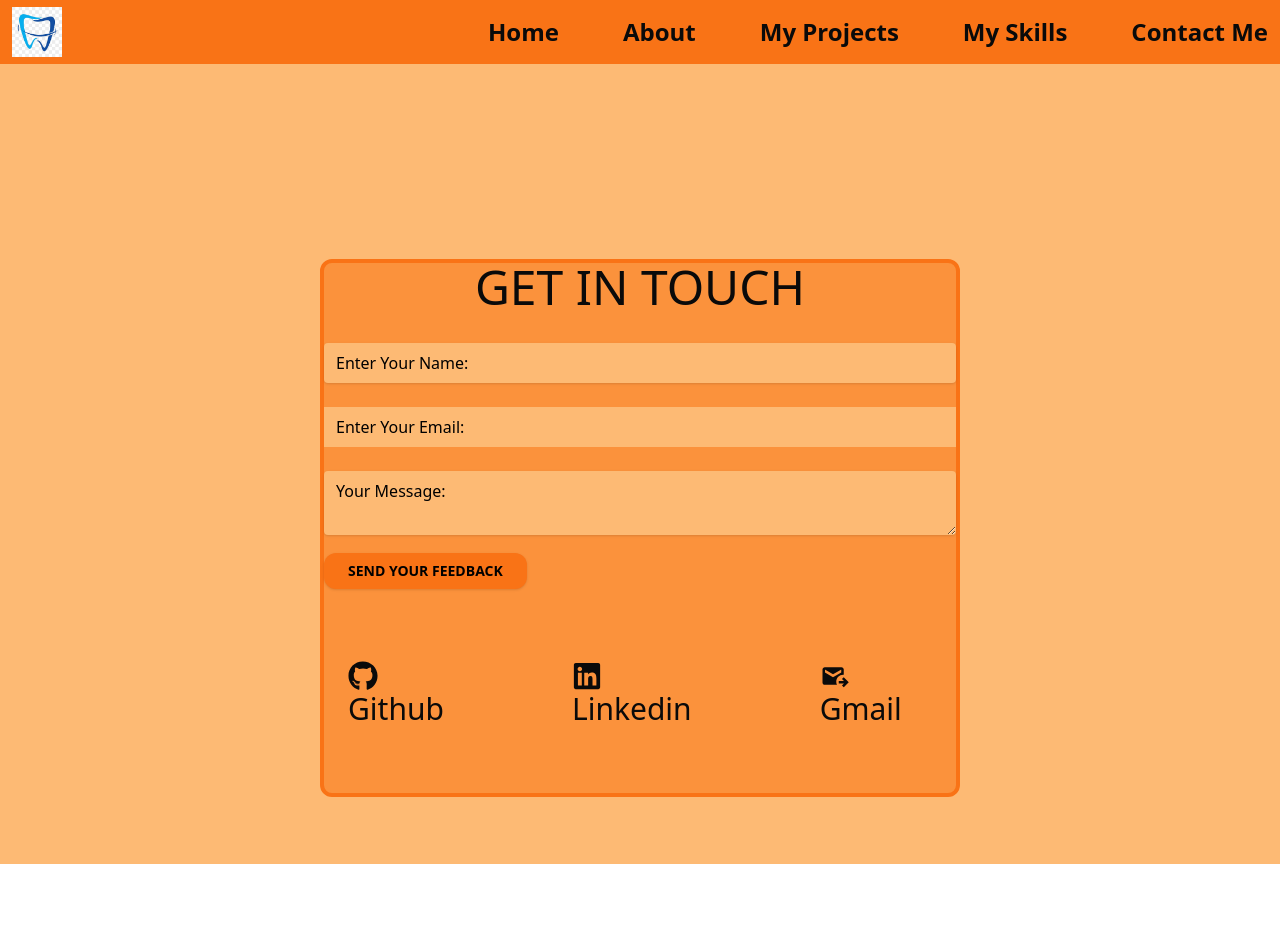
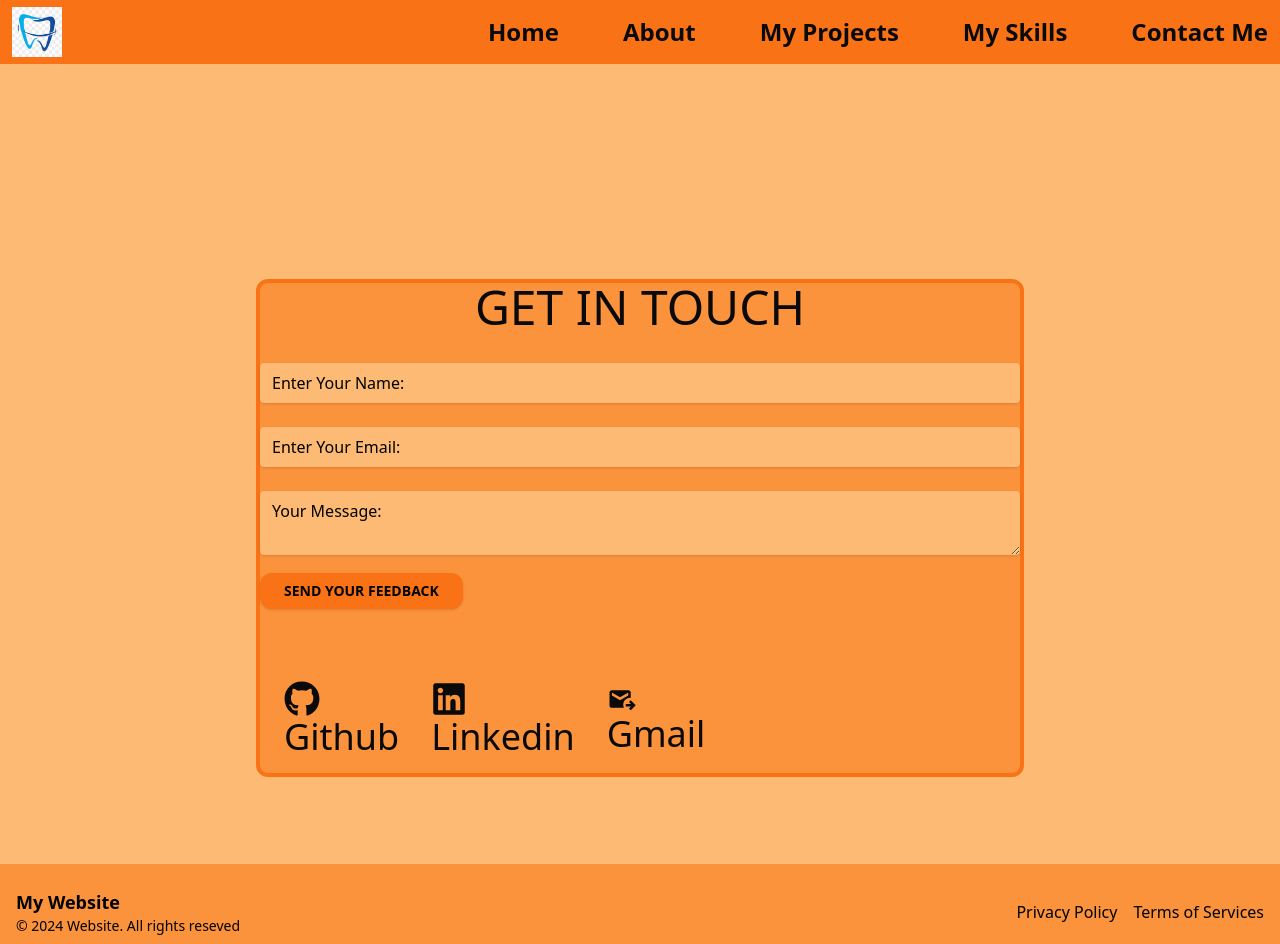
Before and after one commit to Qurat-ul-ain17/next-portfolio, a Next.js app: page /contact in a window 1280 px wide. Before the commit the page ends 864 px from the top, so only its background shows below. Built offline with nearby package versions, Linux system fonts and the light colour scheme.

Commit message:
update my code

```diff
--- a/src/app/about/page.tsx
+++ b/src/app/about/page.tsx
@@ -1,16 +1,14 @@
 function About() {
     return (
       <div className="w-screen h-screen relative bg-orange-300">
-        <div className="h-full w-full flex items-center">
-          <div className="text-center">
-          <h1 className="text-5xl font-bold ">About Me</h1><br/>
-          <div className="ml-60">
-          <p>I'm Dr. Qurat-ul-ain Ali. I have done BDS from Dow University Of Health Sciences. I have 6 years of experience in dentistry. I have developed strong analytical , problem-solving, and communication skills. Now. I am applying these strengths to web development. Mastering web development technologies(HTML, CSS, Typescript, Node-js etc.) Building personal projects, contributing to open-source initiatives and continue learning from the developer community.
+        <div className="h-full w-full flex flex-col md:flex-row items-center justify-center">
+          <div className="text-center md:text-left md:w-1/2">
+          <h1 className="text-4xl sm:text-5xl font-bold mb-4 md:ml-56">About Me</h1>
+          <p className="text-sm sm:text-base md:text-lg md:w-4/5 mx-auto md:ml-20">I'm Dr. Qurat-ul-ain Ali. I have done BDS from Dow University Of Health Sciences. I have 6 years of experience in dentistry. I have developed strong analytical , problem-solving, and communication skills. Now. I am applying these strengths to web development. Mastering web development technologies(HTML, CSS, Typescript, Node-js etc.) Building personal projects, contributing to open-source initiatives and continue learning from the developer community.
           </p>
           </div>
-          </div>
 
-          <div className="w-full flex justify-center mr-60">
+          <div className="mt-8 md:mt-0 md:w-1/3 flex justify-center md:justify-start">
             <img src='/images/images (3).jpeg'
             alt="Profile Picture"
             width={300} height={300}
--- a/src/app/contact/page.tsx
+++ b/src/app/contact/page.tsx
@@ -8,9 +8,9 @@ import { FaLinkedin } from "react-icons/fa6";
 function page() {
   return (
     <div className="bg-orange-300 h-screen w-screen flex items-center justify-center pt-32">
-      <div className="bg-orange-400 h-[80%] w-[50%] relative rounded-xl border-orange-500 border-4">
+      <div className="bg-orange-400 h-auto w-full sm:w-[70%] md:w-[60%] lg:w=[50%] relative rounded-xl border-orange-500 border-4">
         <div className="space-y-8">
-          <h2 className="text-5xl text-center">GET IN TOUCH</h2>
+          <h2 className="tex-3xl sm:text-5xl text-center">GET IN TOUCH</h2>
           <form>
             <div>
               <input
@@ -26,7 +26,7 @@ function page() {
                 type="text"
                 name="email"
                 placeholder="Enter Your Email:"
-                className="w-full px-3 py-2 placeholder-black bg-orange-300"
+                className="w-full px-3 py-2 placeholder-black bg-orange-300 border-0 border-orange-400 rounded shadow"
               />
             </div>
             <br />
@@ -34,7 +34,7 @@ function page() {
               <textarea
                 placeholder="Your Message:"
                 name="message"
-                className="w-full px-3 py-2 placeholder-black bg-orange-300 border-0 rounded shadow"
+                className="w-full px-3 py-2 placeholder-black bg-orange-300 border-0 border-orange-400 rounded shadow"
               />
             </div>
             <Button className="bg-orange-500 hover:bg-orange-600 text-black px-6 mb-10 py-3 font-bold border-0 rounded-xl shadow">
@@ -42,21 +42,25 @@ function page() {
             </Button>
           </form>
 
-          <div className="flex items-center space-x-32 pb-4 pl-6">
+          <div className="flex flex-col md:flex-row items-center md:space-x-8 space-y-4 md:space-y-0 pb-4 pl-6">
             <a href="https://github.com/Qurat-ul-ain17" target="_blank"
             rel="noopener noreference"
-            className='text-3xl hover:uppercase'>
-              <FaGithub /> Github
+            className='text-3xl sm:text-4xl hover:uppercase'>
+              <FaGithub />
+              <span className="sm:block hidden">Github</span>
             </a>
 
             <a href="www.linkedin.com/in/quratulain-ali-b97a07131"
             target="_blank"
             rel="noopener noreference"
-            className="text-3xl hover:uppercase">
-              <FaLinkedin/>Linkedin
+            className="text-3xl sm:text-4xl hover:uppercase">
+              <FaLinkedin/>
+              <span className="sm:block hidden">Linkedin</span>
             </a>
-            <a href="mailto:someone@gmail.com" className="text-3xl hover:uppercase">
-            <MdOutgoingMail size={30} />Gmail
+            <a href="mailto:someone@gmail.com"
+            className="text-3xl sm:text-4xl hover:uppercase">
+            <MdOutgoingMail size={30} />
+            <span className="sm:block hidden">Gmail</span>
             </a>
           </div>
         </div>
--- a/src/app/layout.tsx
+++ b/src/app/layout.tsx
@@ -2,6 +2,8 @@ import type { Metadata } from "next";
 import localFont from "next/font/local";
 import "./globals.css";
 import Navbar from "@/components/navbar";
+import Footer from "@/components/footer";
+
 
 const geistSans = localFont({
   src: "./fonts/GeistVF.woff",
@@ -30,7 +32,8 @@ export default function RootLayout({
         className={`${geistSans.variable} ${geistMono.variable} antialiased`}
       >
         <Navbar/>
-        {children}
+        <main className="flex-grow">{children}</main>
+        <Footer/>
       </body>
     </html>
   );
--- a/src/app/projects/page.tsx
+++ b/src/app/projects/page.tsx
@@ -3,10 +3,10 @@ import React from "react";
 
 function Projects() {
   return (
-    <div className="bg-orange-300 w-screen h-screen flex items-center justify-center">
-      <div className="bg-orange-400 border border-orange-600 shadow-2xl w-[60%] h-[60%] relative rounded-xl p-5 text-center">
-          <h2 className="text-5xl font-bold mb-32">PROJECTS</h2>
-        <div className="flex justify-around">
+    <div className="bg-orange-300 w-screen h-screen flex items-center justify-center p-4">
+      <div className="bg-orange-400 border border-orange-600 shadow-2xl w-full sm:w-[60%] h-full sm:h-[60%] relative rounded-xl p-5 text-center">
+          <h2 className="text-3xl sm:text-5xl font-bold mb-12 sm:mb-32">PROJECTS</h2>
+        <div className="grid grid-cols-1 sm:grid-cols-3 gap-8">
           <div className="flex flex-col items-center">
             <Image
               src="/images/typescript.png"
@@ -19,7 +19,7 @@ function Projects() {
             <p className="hover:text-orange-50 text-lg font-semibold">TYPESCRIPT</p>
             </a>
           </div>
-          <div className="flex flex-col items-center rounded-lg">
+          <div className="flex flex-col items-center">
             <Image
               src="/images/hakathon.png"
               alt="hakathon"
@@ -39,7 +39,7 @@ function Projects() {
               width={250}
               className="rounded-lg"
             />
-            <a>
+            <a href="https://github.com/Qurat-ul-ain17/portfolio.git" target="_blank" rel="noopener noreference">
             <p className="hover:text-orange-50 font-semibold text-lg">NEXT.JS</p>
             </a>
           </div>
--- a/src/components/footer.tsx
+++ b/src/components/footer.tsx
@@ -2,15 +2,15 @@ import React from 'react'
 
 const Footer = () => {
   return (
-      <footer className='bg-orange-400 h-20 w-screen py-6 text-black'>
-        <div className='container'>
-            <div className='flex justify-between items-center'>
-                <div>
+      <footer className='bg-orange-400 h-30 md:h-20 w-screen py-6 text-black'>
+        <div className='container mx-auto px-4'>
+            <div className='flex flex-col md:flex-row justify-between items-center text-center md:text-left'>
+                <div className='mb-4 md:mb-0'>
                     <h2 className='text-lg font-semibold'>My Website</h2>
                         <p className='text-sm'> &copy; 2024 Website. All rights reseved</p>
                 </div>
                 <div>
-                    <ul className='flex space-x-4'>
+                    <ul className='flex flex-col md:flex-row space-y-2 md:space-y-0 md:space-x-4'>
                         <li><a href="#" className='hover:underline'>Privacy Policy</a></li>
                         <li><a href="#" className='hover:underline'>Terms of Services</a></li>
                     </ul>
--- a/src/components/home.tsx
+++ b/src/components/home.tsx
@@ -4,20 +4,20 @@ import Link from 'next/link'
 
 const Home = () => {
   return (
-    <main className='bg-orange-300 h-screen w-screen flex justify-center items-center'>
-        <div className='text-center'>
-          <h1 className='text-5xl font-bold mb-4'>WELCOME TO MY PORTFOLIO</h1><br/>
-          <p className='text-lg mb-8'>I'm A FRONTEND WEB DEVELOPER. I HAVE MADE THIS WEBSITE USING NEXT-JS and Tailwnd CSS</p>
+    <main className='bg-orange-300 min-h-screen w-screen flex flex-col justify-center items-center px-4 sm:px-8 md:px-12'>
+        <div className='text-center mb-8'>
+          <h1 className='text-3xl sm:text-4xl md:text-5xl font-bold mb-4'>WELCOME TO MY PORTFOLIO</h1><br/>
+          <p className='text-base sm:text-lg md:text-xl mb-6 px-4 sm:px-8 md:px-16'>I'm A FRONTEND WEB DEVELOPER. I HAVE MADE THIS WEBSITE USING NEXT-JS and Tailwnd CSS</p>
           <Link href='/about'
-          className='bg-orange-500 hover:bg-orange-600 font-bold py-2 px-4 rounded-full'
+          className='bg-orange-500 hover:bg-orange-600 font-bold py-2 px-6 rounded-full text-white'
           >Learn More</Link>
         </div>
-      <div className='mb-6'>
+      <div className='mb-6 flex justify-center'>
         <img src='/images/images (3).jpeg'
         alt="Profile Picture"
         width={300}
         height={300}
-        className="w-96 h-96 mx-auto rounded-full object-cover border-4 border-orange-600 shadow-2xl"
+        className="w-72 h-72 sm:w-80 sm:h-80 md:w-96 md:h-96 rounded-full object-cover border-4 border-orange-600 shadow-2xl"
         />
       </div>
     </main>
--- a/src/components/navbar.tsx
+++ b/src/components/navbar.tsx
@@ -5,8 +5,9 @@ import Image from 'next/image'
 function Navbar() {
   return (
     <div >
-        <div className='bg-orange-500 h-16 w-screen p-3 gap-20 font-semibold text-2xl flex justify-between items-center'>
-        <Image src={require("../../public/images/logo.jpg")} alt='logo'
+        <div className='bg-orange-500 h-16 w-screen p-3 gap-10 lg:gap-16 font-semibold text-2xl hidden md:flex justify-between items-center'>
+        <Image src={require("../../public/images/logo.jpg")}
+        alt='logo'
         height={50}
         width={50}/>
         <ul className='gap-10 lg:gap-16 hidden md:flex'>
```
Also changed, not shown: src/app/skills/page.tsx (+13 -18 lines).
